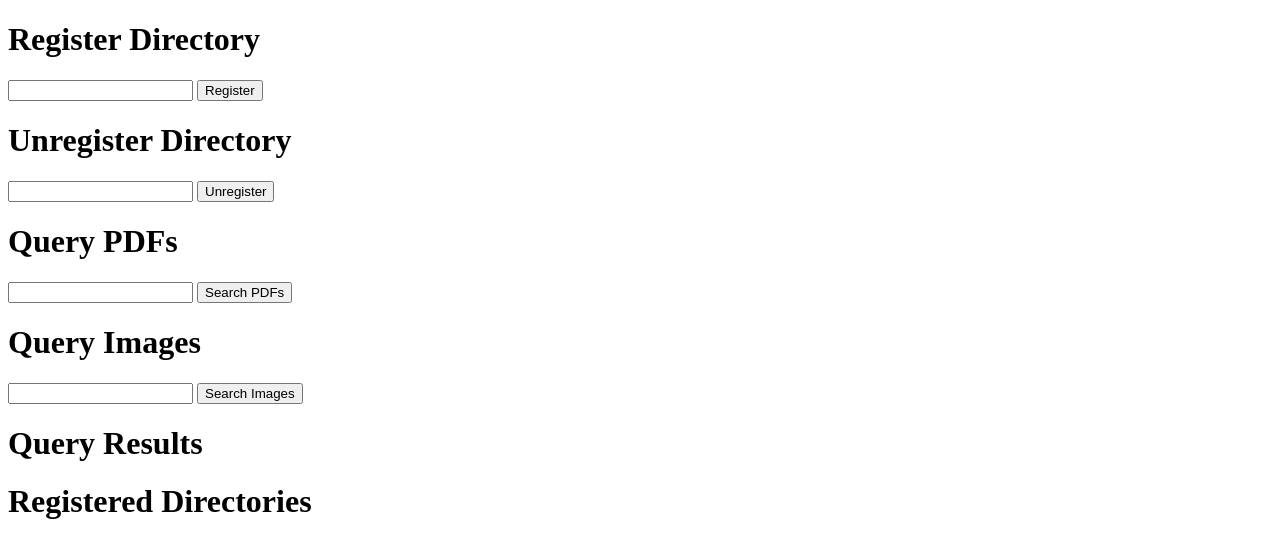
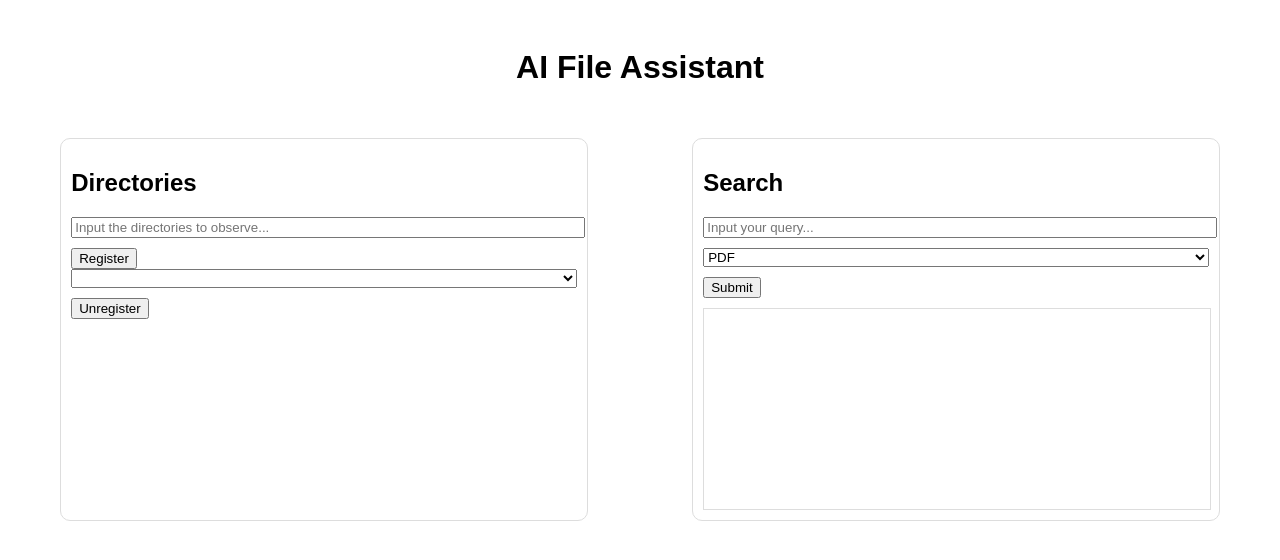
Before and after one commit to ErdongChen61/AI-File-Assistant, a FastAPI app: page / in a window 1280 px wide. Shown: the top 560 px of the page. Run offline with FastAPI, Linux system fonts and the light colour scheme; lists and menus that the app fills with data are empty; parts of the project's set-up code (start-up, migrations or seed data) failed here and were passed over.

Commit message:
Improve UI

```diff
--- a/main.py
+++ b/main.py
@@ -38,7 +38,7 @@ class Query(BaseModel):
 
 @app.get("/", response_class=HTMLResponse)
 async def read_item(request: Request):
-    return templates.TemplateResponse("index.html", {"request": request, "dirs": registered_directories})
+    return templates.TemplateResponse("index.html", {"request": request, "dirs": list(registered_directories)})
 
 @app.post("/register")
 async def register_directory(directory: Directory):
--- a/requirements.txt
+++ b/requirements.txt
@@ -9,4 +9,3 @@ Jinja2==3.1.2
 uvicorn==0.22.0
 SQLAlchemy==2.0.15
 chromadb==0.3.23
-InstructorEmbedding==1.0.0
--- a/templates/index.html
+++ b/templates/index.html
@@ -1,37 +1,78 @@
 <!DOCTYPE html>
 <html>
 <head>
-        <title>AI File Assistant</title>
+    <style>
+        body {
+            font-family: Arial, sans-serif;
+            background-color: white;
+        }
+        .title {
+            text-align: center;
+            padding: 20px;
+        }
+        .container {
+            display: flex;
+            justify-content: space-around;
+        }
+        .box {
+            margin: 10px;
+            padding: 10px;
+            border: 1px solid #ddd;
+            border-radius: 10px;
+            width: 40%;
+        }
+        .box input, .box select {
+            width: 100%;
+            margin-bottom: 10px;
+        }
+        .result {
+            margin-top: 10px;
+            width: 100%;
+            height: 200px;
+            overflow-y: auto;
+            border: 1px solid #ddd;
+        }
+    </style>
 </head>
 <body>
-        <h1>Register Directory</h1>
-        <input id="registerInput" type="text" />
+    <div class="title">
+        <h1>AI File Assistant</h1>
+    </div>
+
+    <div class="container">
+        <div class="box">
+            <h2>Directories</h2>
+            <input id="registerInput" type="text" placeholder="Input the directories to observe...">
             <button onClick="registerDirectory()">Register</button>
+            <select id="directorySelect">
+                <!-- Option elements generated from directories -->
+            </select>
+            <button onClick="unregisterDirectory()">Unregister</button>
+        </div>
 
-        <h1>Unregister Directory</h1>
-        <input id="unregisterInput" type="text" />
-        <button onClick="unregisterDirectory()">Unregister</button>
-
-        <h1>Query PDFs</h1>
-        <input id="pdfQueryInput" type="text" />
-        <button onClick="queryPDFs()">Search PDFs</button>
-
-        <h1>Query Images</h1>
-        <input id="imageQueryInput" type="text" />
-        <button onClick="queryImages()">Search Images</button>
-
-        <h1>Query Results</h1>
-        <ul id="queryResults">
-        </ul>
-
-        <h1>Registered Directories</h1>
-        <ul id="dirList">
-            {% for dir in dirs %}
-            <li>{{ dir }}</li>
-            {% endfor %}
-        </ul>
+        <div class="box">
+            <h2>Search</h2>
+            <input id="queryInput" type="text" placeholder="Input your query...">
+            <select id="fileType">
+                <option value="pdf">PDF</option>
+                <option value="image">Image</option>
+            </select>
+            <button onClick="queryFiles()">Submit</button>
+            <div class="result" id="queryResults">
+                <!-- Query results here -->
+            </div>
+        </div>
+    </div>
 
     <script>
+        window.onload = function() {
+            // Get the registered directories from the server-side variable
+            const registeredDirs = {{ dirs|tojson|safe }};
+
+            // Update the directory list
+            updateDirList(registeredDirs);
+        };
+
         async function registerDirectory() {
             const dir = document.getElementById('registerInput').value;
             const response = await fetch('/register', {
@@ -46,7 +87,7 @@
         }
 
         async function unregisterDirectory() {
-                const dir = document.getElementById('unregisterInput').value;
+            const dir = document.getElementById('directorySelect').value;
             const response = await fetch('/unregister', {
                 method: 'POST',
                 headers: {
@@ -58,22 +99,10 @@
             updateDirList(data.registered_directories);
         }
 
-            async function queryPDFs() {
-                const query = document.getElementById('pdfQueryInput').value;
-                const response = await fetch('/query_pdfs', {
-                    method: 'POST',
-                    headers: {
-                        'Content-Type': 'application/json'
-                    },
-                    body: JSON.stringify({ query: query })
-                });
-                const data = await response.json();
-                updateQueryResults(data);
-            }
-
-            async function queryImages() {
-                const query = document.getElementById('imageQueryInput').value;
-                const response = await fetch('/query_images', {
+        async function queryFiles() {
+            const query = document.getElementById('queryInput').value;
+            const fileType = document.getElementById('fileType').value;
+            const response = await fetch(`/query_${fileType}s`, {
                 method: 'POST',
                 headers: {
                     'Content-Type': 'application/json'
@@ -88,20 +117,20 @@
             const queryResults = document.getElementById('queryResults');
             queryResults.innerHTML = '';
             for (const result of results) {
-                    const li = document.createElement('li');
-                    console.log('Result without valid metadata: ', result['metadata']);
-                    li.innerHTML = result['metadata']['source'] + '<br>' + result['page_content'];
-                    queryResults.appendChild(li);
+                const p = document.createElement('p');
+                p.textContent = result['metadata']['source'] + '\n' + result['page_content'];
+                queryResults.appendChild(p);
             }
         }
 
         function updateDirList(dirs) {
-                const dirList = document.getElementById('dirList');
-                dirList.innerHTML = '';
+            const directorySelect = document.getElementById('directorySelect');
+            directorySelect.innerHTML = '';
             for (const dir of dirs) {
-                    const li = document.createElement('li');
-                    li.textContent = dir;
-                    dirList.appendChild(li);
+                const option = document.createElement('option');
+                option.textContent = dir;
+                option.value = dir;
+                directorySelect.appendChild(option);
             }
         }
     </script>
```
Lines whose indentation alone changed are shown as unchanged.
